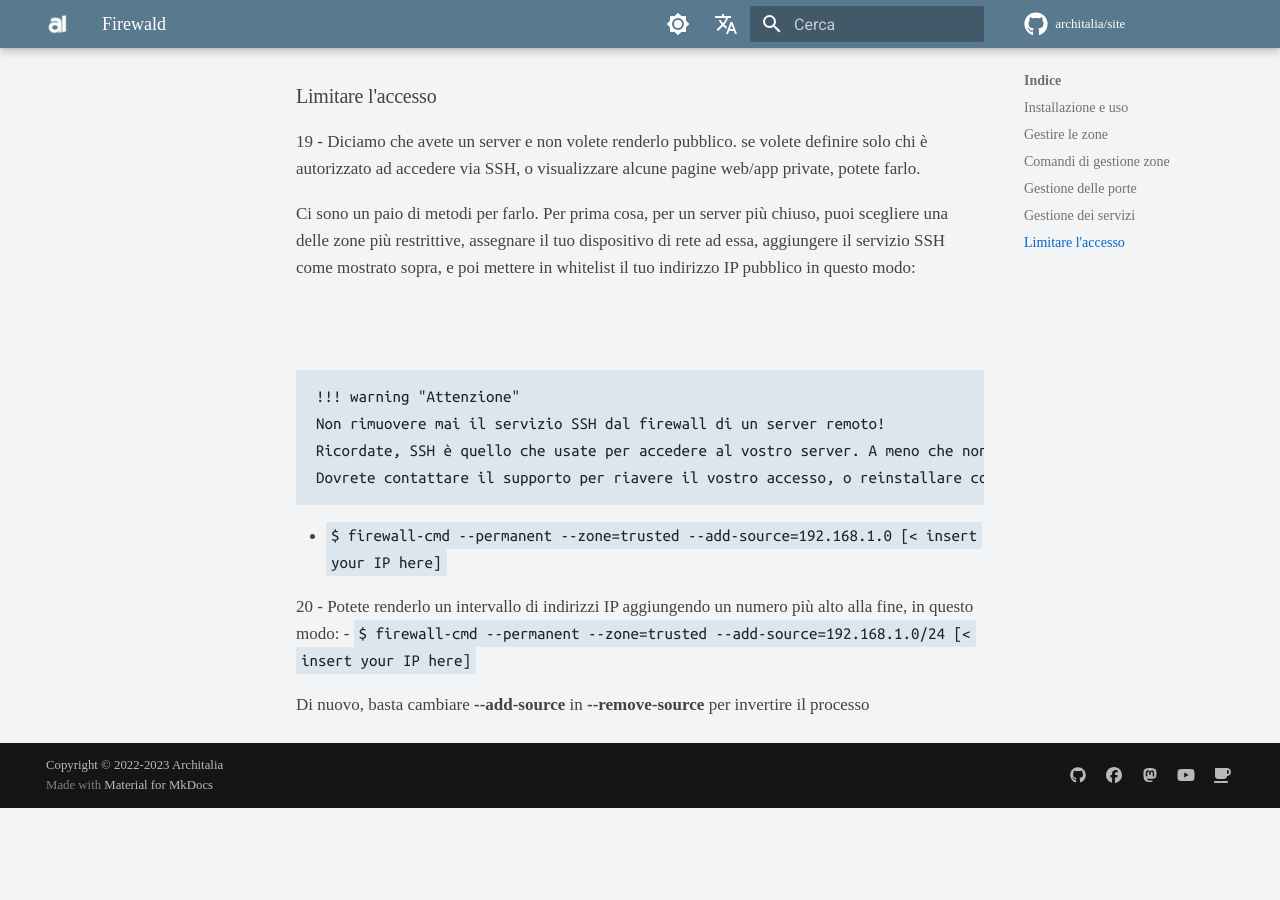
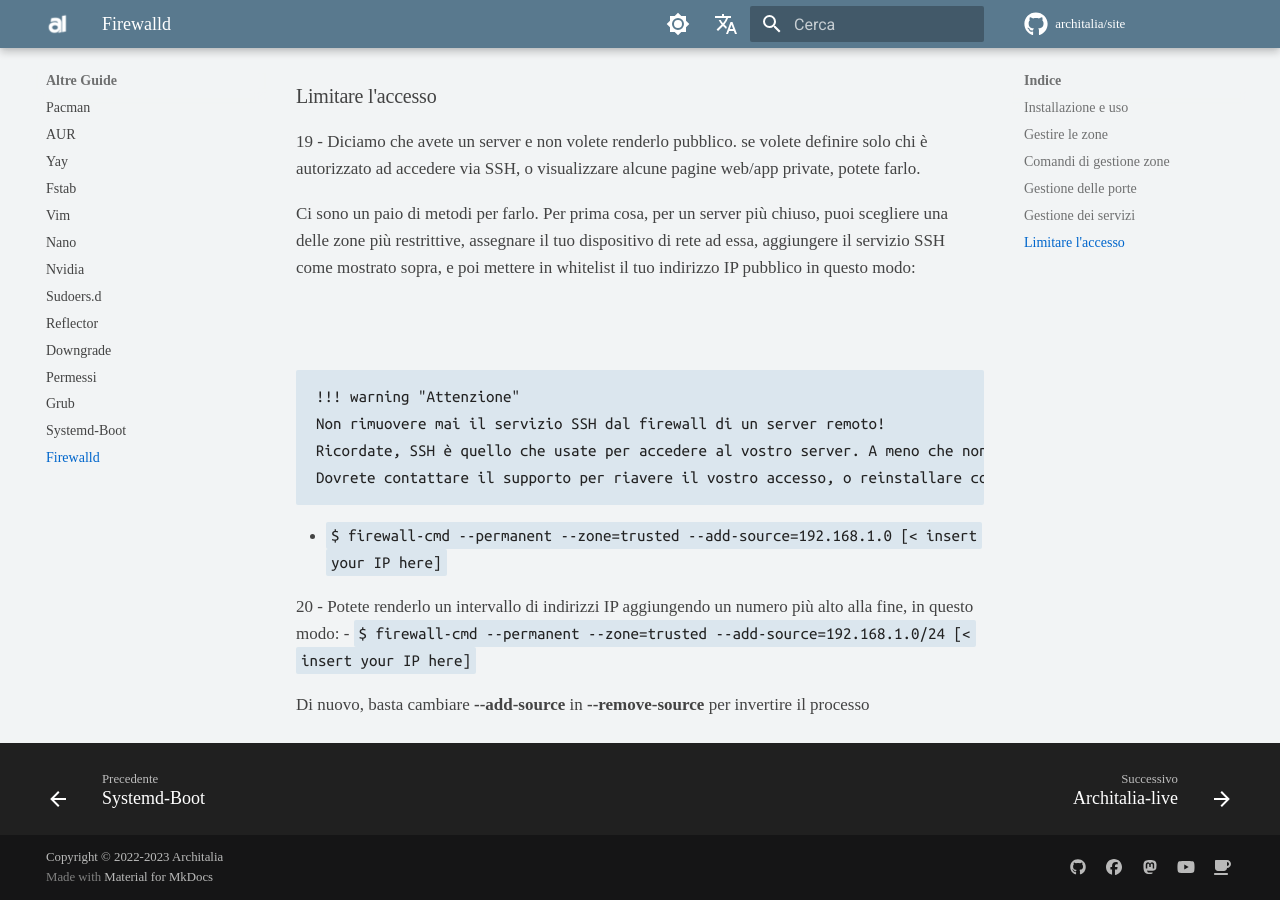
Before and after one commit to ArchItalia/site, an MkDocs documentation site: the page built from docs/Altre-Guide/firewald.md, in a window 1280 px wide and 900 px high, scrolled down 3272 px. Built offline with MkDocs 1.6.1 and Material for MkDocs 9.7.7, drawn with Linux system fonts in a browser that asks for light colours; comment, search, counter and statistics services are not loaded; the version menu is left out; before the commit the page ends 4080 px from its top, so only the background shows below that.

Commit message:
Update mkdocs.yml

```diff
--- a/mkdocs.yml
+++ b/mkdocs.yml
@@ -29,6 +29,7 @@
         - 'Permessi': 'Altre-Guide/permessi.md'
         - 'Grub': 'Altre-Guide/grub.md'
         - 'Systemd-Boot': 'Altre-Guide/systemdboot.md'
+        - 'Firewalld': 'Altre-Guide/firewald.md'
 
 
   - 'Download':
```
